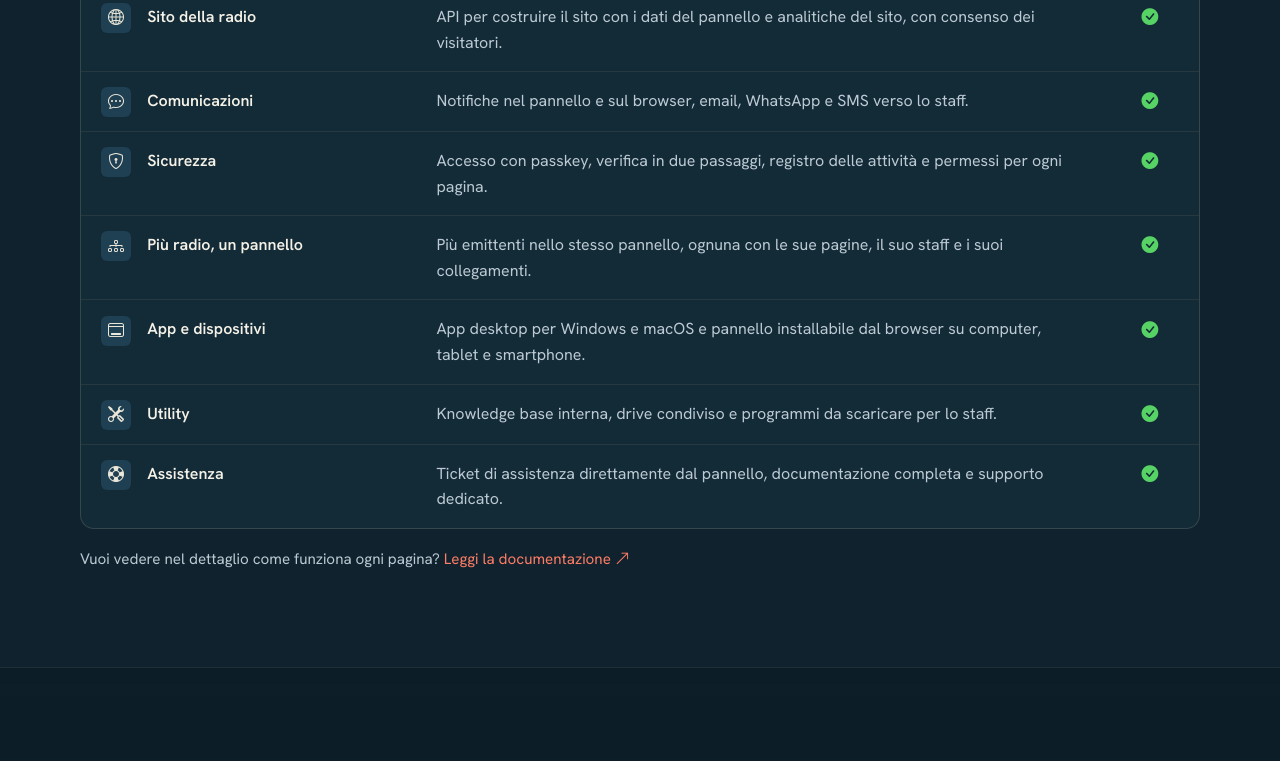
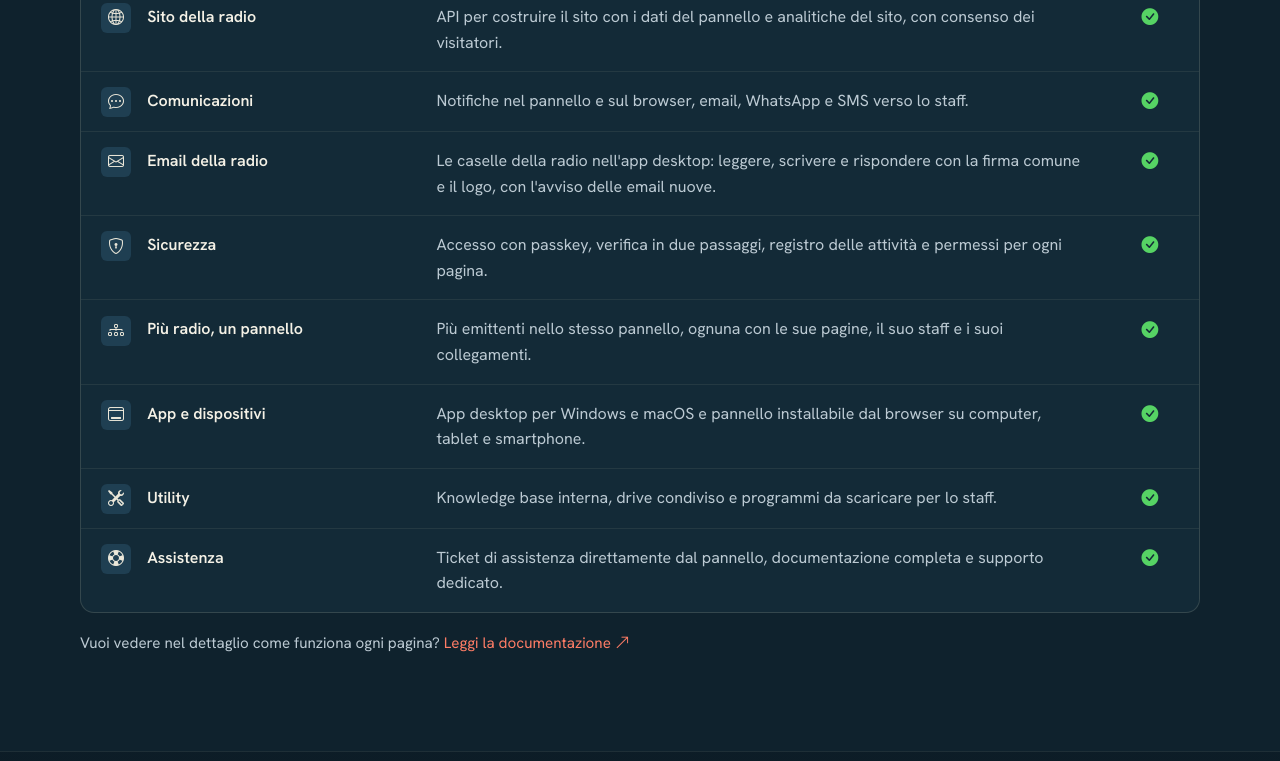
Before and after one commit to Axel12ok32/radiopanel-sito, an Astro site: page / in a window 1280 px wide. Shown: the part 1789-2550 px from the top of the page. Built offline with nearby package versions, Linux system fonts and the light colour scheme; Astro itself is replaced by a stand-in of ours.

Commit message:
Client email, fase 6: documentazione, CHANGELOG e sito
- Docs: pagine nuove Utenti → Email e Gestione Radio → Email della radio;
  scheda Email in Modifica Profilo, Firma email in Gestione Utenti, indici
  dell'Area personale, di Gestione Radio e dell'app desktop
- CHANGELOG: voci del client email nella Rolling Release
- Sito: riga "Email della radio" tra le funzioni e nell'app desktop

Co-Authored-By: Claude Opus 5.5 <noreply@anthropic.com>

```diff
--- a/src/pages/index.astro
+++ b/src/pages/index.astro
@@ -33,6 +33,7 @@ const features = [
 	{ icon: 'display', area: 'Pagine pubbliche e studio', text: 'Palinsesto pubblico, orologio dello studio con la spia ON AIR, postazione di regia e pagine per gli ascoltatori.' },
 	{ icon: 'globe2', area: 'Sito della radio', text: 'API per costruire il sito con i dati del pannello e analitiche del sito, con consenso dei visitatori.' },
 	{ icon: 'chat-dots', area: 'Comunicazioni', text: 'Notifiche nel pannello e sul browser, email, WhatsApp e SMS verso lo staff.' },
+	{ icon: 'envelope', area: 'Email della radio', text: 'Le caselle della radio nell\'app desktop: leggere, scrivere e rispondere con la firma comune e il logo, con l\'avviso delle email nuove.' },
 	{ icon: 'shield-lock', area: 'Sicurezza', text: 'Accesso con passkey, verifica in due passaggi, registro delle attività e permessi per ogni pagina.' },
 	{ icon: 'diagram-3', area: 'Più radio, un pannello', text: 'Più emittenti nello stesso pannello, ognuna con le sue pagine, il suo staff e i suoi collegamenti.' },
 	{ icon: 'window-desktop', area: 'App e dispositivi', text: 'App desktop per Windows e macOS e pannello installabile dal browser su computer, tablet e smartphone.' },
@@ -352,8 +353,8 @@ const year = new Date().getFullYear();
 						<h2>RadioPanel sul tuo computer</h2>
 						<div class="tuning" aria-hidden="true"></div>
 						<p class="app-lead">
-							L'app per Windows e macOS apre il pannello nella sua finestra, con notifiche, avvisi sonori, accesso che resta attivo e la
-							postazione dello studio. Per entrare serve un account RadioPanel.
+							L'app per Windows e macOS apre il pannello nella sua finestra, con notifiche, avvisi sonori, accesso che resta attivo, la
+							postazione dello studio e l'email della radio. Per entrare serve un account RadioPanel.
 						</p>
 						<p class="app-help">
 							<i class="bi bi-book" aria-hidden="true"></i>
```
